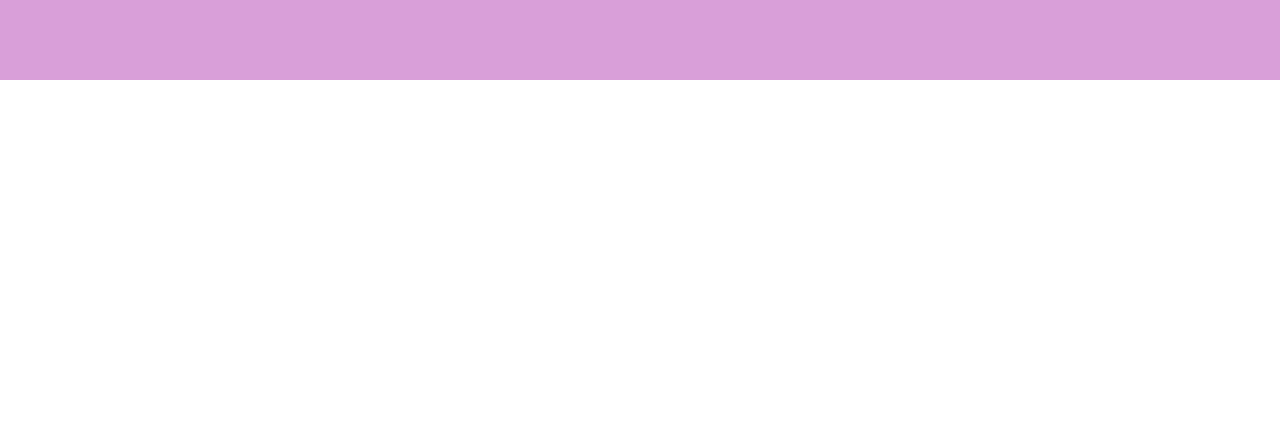
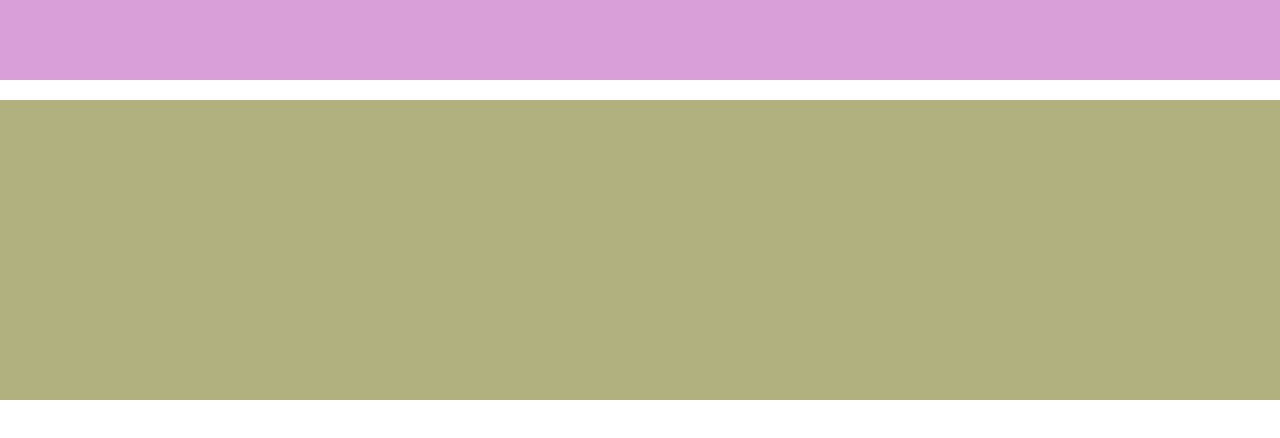
Before and after one commit to GiorgioMonne/htmlcss-struttura-wp, a plain HTML site: page index.html in a window 1280 px wide. Drawn offline with Linux system fonts and the light colour scheme.

Commit message:
insert jambotron

```diff
--- a/css/style.css
+++ b/css/style.css
@@ -14,10 +14,17 @@
 header.top{
     height: 80px;
     background-color: rgb(216, 159, 216);
-    margin-bottom: 20;
+    margin-bottom: 20px;
 }
 
+.jumbotron{
+    background-color: rgb(177, 177, 128);
+    margin-bottom: 20px;
+}
 
+.debug{
+    height: 300px;
+}
 
 /* ******main***** */
 
--- a/index.html
+++ b/index.html
@@ -16,7 +16,9 @@
 
     <!-- inizio header bottom -->
     <header class="bottom">
+        <div class="jumbotron debug">
 
+        </div>
     </header>
     <!-- fine header bottom -->
 
```
